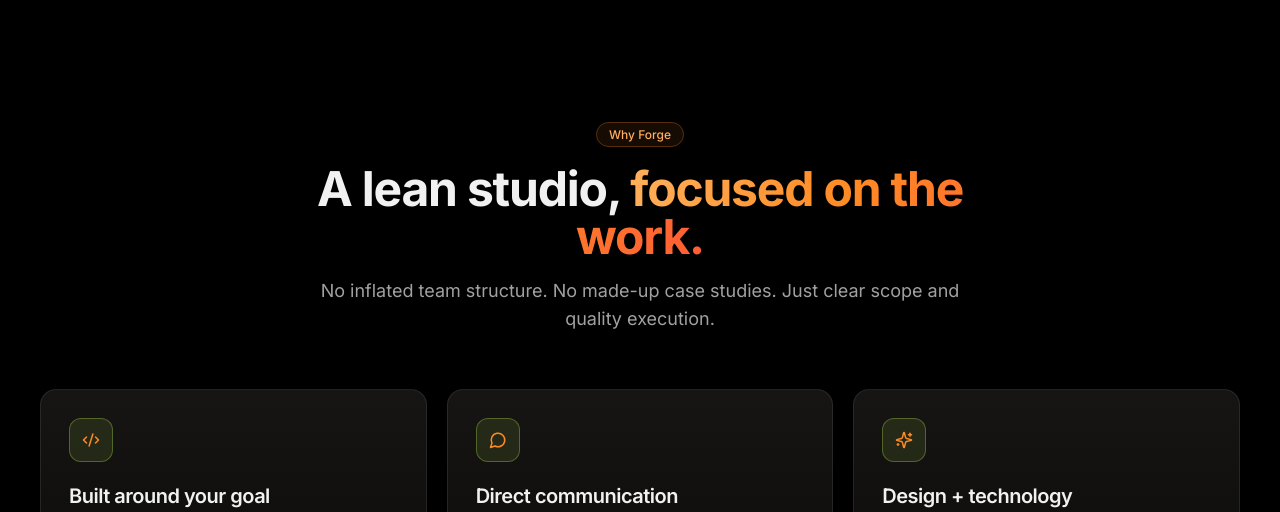
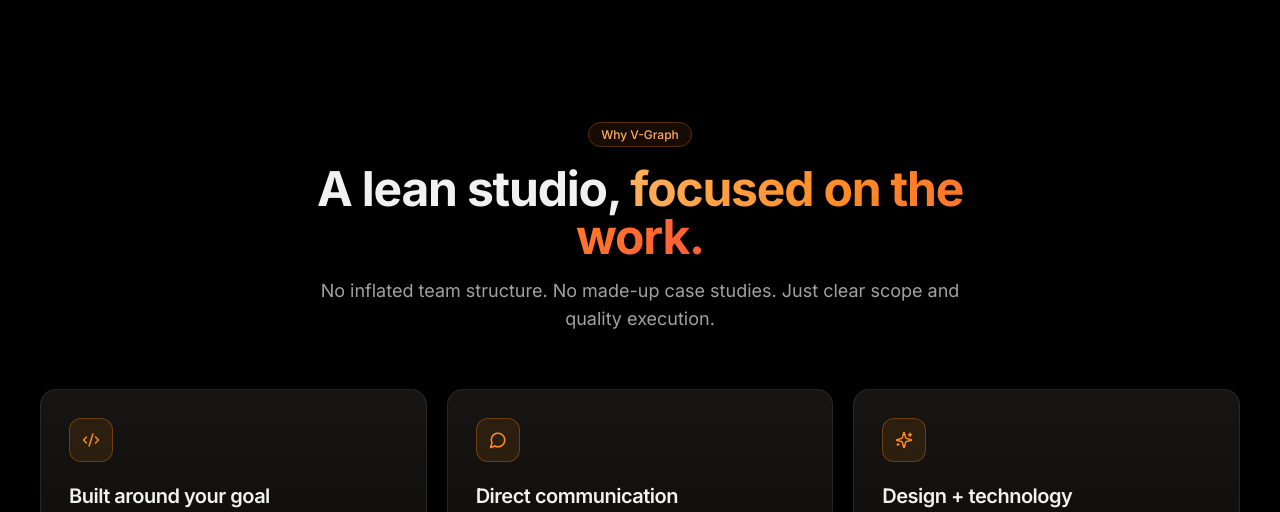
Before and after one commit to mirzahasnain-git/forge-studio-website, a React (Vite) app: page / in a window 1280 px wide. Shown: the part 3700-4212 px from the top of the page. Built offline with nearby package versions, Linux system fonts and the light colour scheme; no server answers.

Commit message:
Refresh social proof section for V-Graph branding

```diff
--- a/src/components/SocialProof.jsx
+++ b/src/components/SocialProof.jsx
@@ -13,7 +13,7 @@
     <div className="max-w-7xl mx-auto px-6 md:px-10">
       <Reveal>
         <div className="text-center max-w-2xl mx-auto mb-14">
-          <span className="tag-pill px-3 py-1 rounded-full text-xs font-medium">Why Forge</span>
+          <span className="tag-pill px-3 py-1 rounded-full text-xs font-medium">Why V-Graph</span>
           <h2 className="font-display mt-5 text-4xl md:text-5xl font-bold tracking-tight">A lean studio, <span className="hero-gradient-text">focused on the work.</span></h2>
           <p className="mt-4 text-neutral-400 text-base md:text-lg">No inflated team structure. No made-up case studies. Just clear scope and quality execution.</p>
         </div>
@@ -21,7 +21,7 @@
       <div className="grid md:grid-cols-3 gap-5">
         {expectations.map((item, i) => {
           const Icon = item.icon;
-          return <Reveal key={item.title} delay={i * 0.1}><div className="card-dark rounded-2xl p-7 h-full"><div className="w-11 h-11 rounded-xl bg-lime-300/10 border border-lime-300/30 flex items-center justify-center"><Icon size={18} className="text-lime" /></div><h3 className="font-display text-xl font-semibold mt-5">{item.title}</h3><p className="mt-2 text-sm text-neutral-400 leading-relaxed">{item.desc}</p></div></Reveal>;
+          return <Reveal key={item.title} delay={i * 0.1}><div className="card-dark rounded-2xl p-7 h-full"><div className="w-11 h-11 rounded-xl bg-orange-400/10 border border-orange-400/30 flex items-center justify-center"><Icon size={18} className="text-lime" /></div><h3 className="font-display text-xl font-semibold mt-5">{item.title}</h3><p className="mt-2 text-sm text-neutral-400 leading-relaxed">{item.desc}</p></div></Reveal>;
         })}
       </div>
     </div>
```
